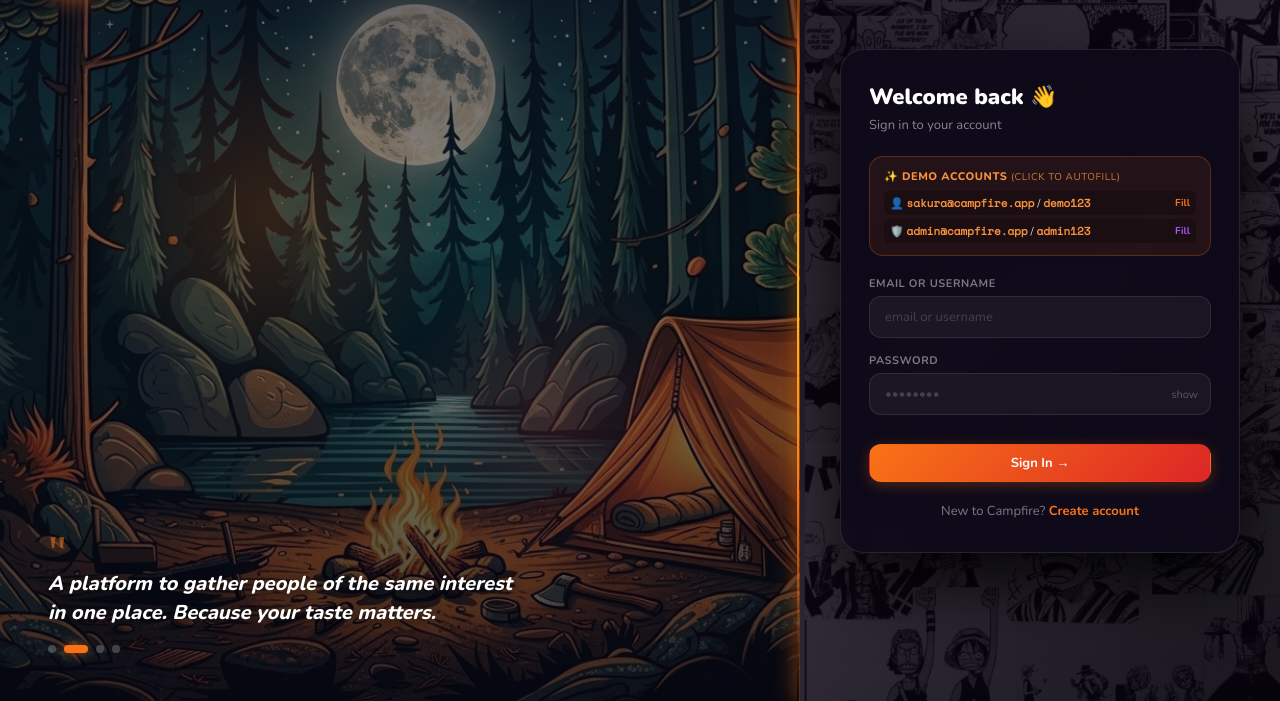
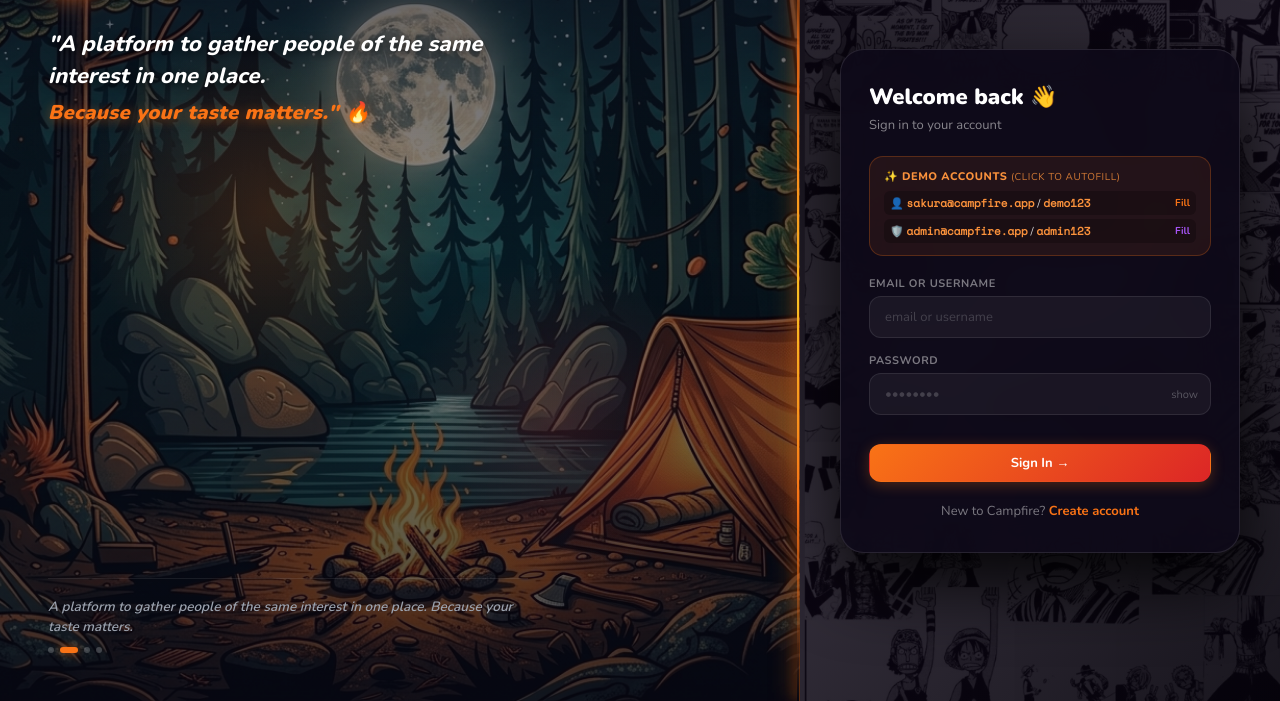
Before and after one commit to imRocky07/Campfire, a website: page public/index.html in a window 1280 px wide. Shown: the part 99-800 px from the top of the page. Drawn offline with nearby package versions, Linux system fonts and the light colour scheme.

Commit message:
Keep central Campfire tagline intact while retaining bottom rotating quotes

```diff
--- a/public/css/style.css
+++ b/public/css/style.css
@@ -538,46 +538,60 @@
 .lft-name { font-size: 28px; font-weight: 900; color: #ffffff; }
 .lft-name span { color: var(--orange); }
 
+.lft-tagline {
+    margin: 32px 0 20px 0;
+    max-width: 500px;
+    z-index: 1;
+}
+.ltag-main {
+    font-size: 22px;
+    font-weight: 800;
+    color: #ffffff;
+    line-height: 1.45;
+    margin-bottom: 6px;
+    font-style: italic;
+    text-shadow: 0 2px 10px rgba(0, 0, 0, 0.7);
+}
+.ltag-sub {
+    font-size: 20px;
+    font-weight: 900;
+    color: var(--orange);
+    letter-spacing: 0.02em;
+    font-style: italic;
+    text-shadow: 0 2px 12px rgba(249, 115, 22, 0.45);
+}
+
 .lft-quote-wrap {
     margin-top: auto;
     max-width: 480px;
     z-index: 1;
     position: relative;
-    padding-top: 24px;
-}
-.lft-q-mark {
-    font-size: 46px;
-    font-family: Georgia, serif;
-    color: var(--orange);
-    opacity: 0.55;
-    line-height: 1;
-    margin-bottom: -6px;
-    user-select: none;
+    padding-top: 18px;
+    border-top: 1px solid rgba(255, 255, 255, 0.08);
 }
 .lft-q-text {
-    font-size: 20px;
-    font-weight: 800;
-    color: #ffffff;
-    line-height: 1.45;
+    font-size: 13.5px;
+    font-weight: 600;
+    color: var(--txt2);
+    line-height: 1.5;
+    min-height: 40px;
     font-style: italic;
-    text-shadow: 0 2px 12px rgba(0, 0, 0, 0.7);
-    min-height: 60px;
     transition: opacity 0.25s ease, transform 0.25s ease;
 }
 .lft-q-text.fade {
     opacity: 0;
-    transform: translateY(4px);
+    transform: translateY(3px);
 }
 .qdots {
     display: flex;
-    gap: 8px;
-    margin-top: 16px;
+    gap: 6px;
+    margin-top: 10px;
 }
 .qdot {
-    width: 8px;
-    height: 8px;
-    border-radius: 4px;
-    background: rgba(255, 255, 255, 0.22);
+    width: 6px;
+    height: 6px;
+    border-radius: 3px;
+    background: rgba(255, 255, 255, 0.2);
     cursor: pointer;
     transition: all 0.3s ease;
 }
@@ -585,9 +599,9 @@
     background: rgba(249, 115, 22, 0.6);
 }
 .qdot.active {
-    width: 24px;
+    width: 18px;
     background: var(--orange);
-    box-shadow: 0 0 10px rgba(249, 115, 22, 0.6);
+    box-shadow: 0 0 8px rgba(249, 115, 22, 0.6);
 }
 
 .rgt {
--- a/public/index.html
+++ b/public/index.html
@@ -118,9 +118,14 @@
             </div>
         </div>
 
-        <!-- Rotating campfire quotes in bottom area -->
+        <!-- In-between campfire tagline -->
+        <div class="lft-tagline">
+            <p class="ltag-main">"A platform to gather people of the same interest in one place.</p>
+            <p class="ltag-sub">Because your taste matters." 🔥</p>
+        </div>
+
+        <!-- Rotating campfire lines in bottom down corner -->
         <div class="lft-quote-wrap">
-            <div class="lft-q-mark">"</div>
             <p class="lft-q-text" id="quote-txt">Every great journey begins around a campfire.</p>
             <div class="qdots" id="qdots"></div>
         </div>
```
